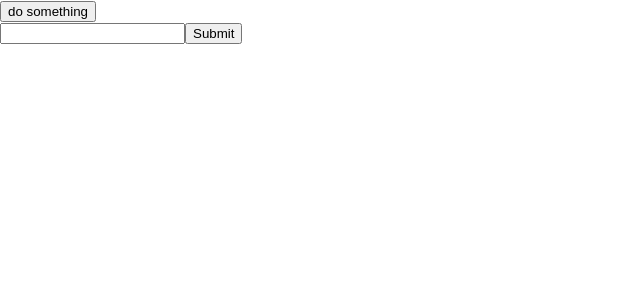
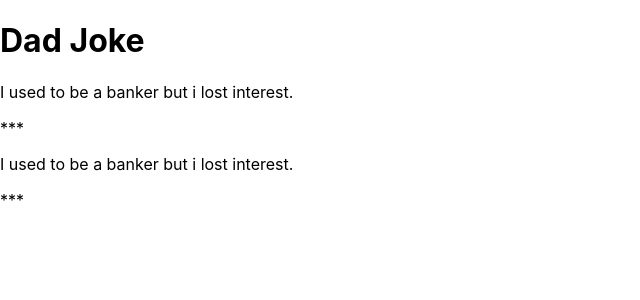
Before and after one commit to brosjayme/demo_page, a React (Create React App) app: page / in a window 1280 px wide. Shown: the top 300 px of the page, without its empty margins (0-640 px from the left). Built offline with nearby package versions, Linux system fonts and the light colour scheme.

Commit message:
commit in this repo

```diff
--- a/src/App.js
+++ b/src/App.js
@@ -1,19 +1,24 @@
 import React from "react";
-import Form from "./Form";
+import Jokes from "./Jokes";
+// import Form from "./Form";
 function App() {
-  function handleClick() {
-    console.log("button clicked");
-  }
-  function handleSubmit(e) {
-    console.log("Form submitted");
-  }
+  // function handleClick() {
+  //   console.log("button clicked");
+  // }
+  // function handleSubmit() {
+  //   console.log("Form submitted");
+
+  const dadJoke2 = "I used to be a banker but i lost interest.";
 
   return (
     <>
-      <div className="App">
-        <button onClick={handleClick}>do something</button>
-        <Form onSubmit={handleSubmit} />
-      </div>
+      <h1>Dad Joke</h1>
+      <Jokes />
+      <Jokes />
+      {/* <div className="App"> */}
+      {/* <button onClick={handleClick}>do something</button>
+        <Form onSubmit={handleSubmit} /> */}
+      {/* </div>  */}
     </>
   );
 }
--- /dev/null
+++ b/src/Jokes.jsx
@@ -0,0 +1,13 @@
+import React from "react";
+const dadJoke = "I used to be a banker but i lost interest.";
+
+function Jokes() {
+  return (
+    <>
+      <p>{dadJoke}</p>
+      <p>***</p>
+    </>
+  );
+}
+
+export default Jokes;
```
